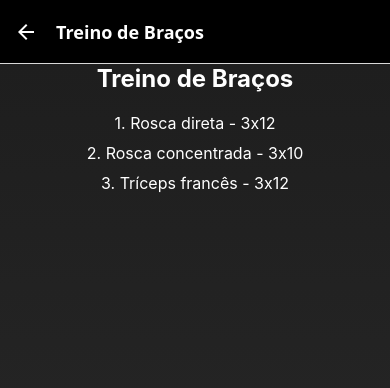
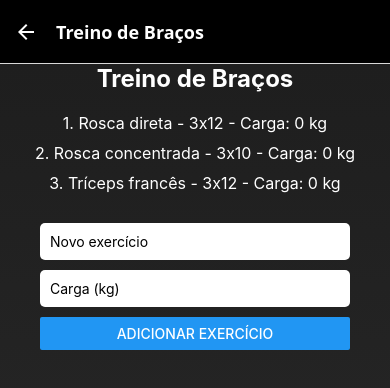
Before and after one commit to Zhennyn/PI-MindMap, a React Native app: screen /Bracos in a window 390 px wide. Shown: the top 388 px of the page. Built offline with nearby package versions, Linux system fonts and the light colour scheme.

Commit message:
Alteração de layout

```diff
--- a/src/SaudeFisica/Home/HomeScreen.tsx
+++ b/src/SaudeFisica/Home/HomeScreen.tsx
@@ -14,28 +14,46 @@ const HomeScreen: React.FC<HomeScreenProps> = ({ navigation }) => {
     <LinearGradient colors={['#1e1e1e', '#2c2c2c', '#3a3a3a']} style={styles.background}>
       <ScrollView contentContainerStyle={styles.container}>
         <SectionTitle title="Início rápido" />
-        <ScrollView horizontal={true} contentContainerStyle={styles.horizontalScroll}>
+        <View style={[styles.buttonContainer, styles.containerSpacing]}>
           <ButtonComponent title="Iniciar Treino" onPress={() => navigation.navigate('TrainingSelection')} />
-        </ScrollView>
+        </View>
 
-        <View style={styles.sectionSpacing}>
+        <View style={[styles.sectionSpacing, styles.containerSpacing]}>
           <SectionTitle title="Rotinas" />
           <ScrollView horizontal={true} contentContainerStyle={styles.horizontalScroll}>
+            <View style={styles.buttonSpacing}>
               <ButtonComponent title="Nova Rotina" onPress={() => navigation.navigate('NewTraining')} />
-            <ButtonComponent title="Minhas Rotinas" onPress={() => navigation.navigate('MinhasRotinas')} />
+            </View>
+            <View style={styles.buttonSpacing}>
+              <ButtonComponent title="Explorar" onPress={() => navigation.navigate('MinhasRotinas')} />
+            </View>
           </ScrollView>
         </View>
 
-        <View style={styles.sectionSpacing}>
+        <View style={[styles.sectionSpacing, styles.containerSpacing]}>
           <SectionTitle title="Rotinas Pré-Montadas" />
           <ScrollView horizontal={true} contentContainerStyle={styles.horizontalScroll}>
+            <View style={styles.buttonSpacing}>
               <ButtonComponent title="Costas" onPress={() => navigation.navigate('Costas')} />
+            </View>
+            <View style={styles.buttonSpacing}>
               <ButtonComponent title="Peito" onPress={() => navigation.navigate('Peito')} />
+            </View>
+            <View style={styles.buttonSpacing}>
               <ButtonComponent title="Pernas" onPress={() => navigation.navigate('Pernas')} />
-            <ButtonComponent title="Braços" onPress={() => navigation.navigate('Braços')} />
+            </View>
+            <View style={styles.buttonSpacing}>
+              <ButtonComponent title="Braços" onPress={() => navigation.navigate('Bracos')} />
+            </View>
+            <View style={styles.buttonSpacing}>
               <ButtonComponent title="Abdômen" onPress={() => navigation.navigate('Abdomen')} />
+            </View>
+            <View style={styles.buttonSpacing}>
               <ButtonComponent title="Cardio" onPress={() => navigation.navigate('Cardio')} />
+            </View>
+            <View style={styles.buttonSpacing}>
               <ButtonComponent title="Alongamento" onPress={() => navigation.navigate('Alongamento')} />
+            </View>
           </ScrollView>
         </View>
       </ScrollView>
@@ -50,16 +68,23 @@ const styles = StyleSheet.create({
   container: {
     flexGrow: 1,
     padding: 10,
+    justifyContent: 'flex-start',
+  },
+  buttonContainer: {
+    marginBottom: 20,
   },
   horizontalScroll: {
     flexDirection: 'row',
     alignItems: 'center',
   },
   sectionSpacing: {
-    marginBottom: 15,
+    marginBottom: 10,
+  },
+  containerSpacing: {
+    marginHorizontal: 15,
   },
   buttonSpacing: {
-    marginHorizontal: 15,
+    marginHorizontal: 5,
   },
 });
 
--- a/src/SaudeFisica/screen/AbdomenScreen.tsx
+++ b/src/SaudeFisica/screen/AbdomenScreen.tsx
@@ -1,15 +1,59 @@
-import React from 'react';
-import { View, Text, StyleSheet, ScrollView } from 'react-native';
+import React, { useState } from 'react';
+import { View, Text, StyleSheet, ScrollView, TextInput, Button } from 'react-native';
 import { LinearGradient } from 'expo-linear-gradient';
 
-const AbdomenScreen: React.FC = () => {
+interface Exercise {
+  name: string;
+  load: string;
+}
+
+const initialExercises: Exercise[] = [
+  { name: 'Rosca direta - 3x12', load: '0' },
+  { name: 'Rosca concentrada - 3x10', load: '0' },
+  { name: 'Tríceps francês - 3x12', load: '0' },
+];
+
+const BracosScreen: React.FC = () => {
+  const [exercises, setExercises] = useState<Exercise[]>(initialExercises);
+  const [newExercise, setNewExercise] = useState<string>('');
+  const [newLoad, setNewLoad] = useState<string>('');
+
+  const addExercise = () => {
+    if (newExercise.trim() === '' || newLoad.trim() === '') {
+      alert('Por favor, insira o nome do exercício e a carga.');
+      return;
+    }
+    setExercises([...exercises, { name: newExercise, load: newLoad }]);
+    setNewExercise('');
+    setNewLoad('');
+  };
+
   return (
     <LinearGradient colors={['#1e1e1e', '#2c2c2c']} style={styles.container}>
       <ScrollView contentContainerStyle={styles.scrollContent}>
-        <Text style={styles.title}>Treino de Abdômen</Text>
-        <Text style={styles.text}>1. Abdominal crunch - 3x15</Text>
-        <Text style={styles.text}>2. Elevação de pernas - 3x12</Text>
-        <Text style={styles.text}>3. Prancha - 3x30s</Text>
+        <Text style={styles.title}>Treino de Braços</Text>
+        {exercises.map((exercise, index) => (
+          <Text key={index} style={styles.text}>
+            {`${index + 1}. ${exercise.name} - Carga: ${exercise.load} kg`}
+          </Text>
+        ))}
+
+        <View style={styles.form}>
+          <TextInput
+            style={styles.input}
+            placeholder="Novo exercício"
+            value={newExercise}
+            onChangeText={setNewExercise}
+          />
+          <TextInput
+            style={styles.input}
+            placeholder="Carga (kg)"
+            value={newLoad}
+            keyboardType="numeric"
+            onChangeText={setNewLoad}
+          />
+          <Button title="Adicionar exercício" onPress={addExercise} />
+        </View>
       </ScrollView>
     </LinearGradient>
   );
@@ -18,15 +62,13 @@ const AbdomenScreen: React.FC = () => {
 const styles = StyleSheet.create({
   container: {
     flex: 1,
-    justifyContent: 'flex-start',
-    alignItems: 'center',
-    paddingTop: 20,
   },
   scrollContent: {
-    justifyContent: 'flex-start',
+    flexGrow: 1, // Permite o conteúdo ocupar o espaço disponível
+    justifyContent: 'flex-start', // Começar o conteúdo no topo
     alignItems: 'center',
     paddingHorizontal: 20,
-    paddingBottom: 20,
+    paddingBottom: 20, // Garantir espaçamento no fundo
   },
   title: {
     fontSize: 24,
@@ -41,6 +83,17 @@ const styles = StyleSheet.create({
     marginBottom: 10,
     textAlign: 'center',
   },
+  form: {
+    marginTop: 20,
+    width: '100%', // Ajusta a largura do formulário
+    paddingHorizontal: 20,
+  },
+  input: {
+    backgroundColor: '#fff',
+    padding: 10,
+    borderRadius: 5,
+    marginBottom: 10,
+  },
 });
 
-export default AbdomenScreen;
+export default BracosScreen;
--- a/src/SaudeFisica/screen/AlongamentoScreen.tsx
+++ b/src/SaudeFisica/screen/AlongamentoScreen.tsx
@@ -1,14 +1,26 @@
-import React from 'react';
-import { View, Text, StyleSheet, ScrollView } from 'react-native';
-import { LinearGradient } from 'expo-linear-gradient';  // Certifique-se de que esta dependência está instalada
+import React, { useState } from 'react';
+import { View, Text, StyleSheet, ScrollView, TextInput, Button } from 'react-native';
+import { LinearGradient } from 'expo-linear-gradient';
 
-const exercises: string[] = [
+const initialExercises: string[] = [
   'Alongamento de pernas - 3x30s',
   'Alongamento de braços - 3x30s',
   'Alongamento de tronco - 3x30s',
 ];
 
 const AlongamentoScreen: React.FC = () => {
+  const [exercises, setExercises] = useState<string[]>(initialExercises);
+  const [newExercise, setNewExercise] = useState<string>('');
+
+  const addExercise = () => {
+    if (newExercise.trim() === '') {
+      alert('Por favor, insira o nome do exercício.');
+      return;
+    }
+    setExercises([...exercises, newExercise]);
+    setNewExercise('');
+  };
+
   return (
     <LinearGradient colors={['#1e1e1e', '#2c2c2c']} style={styles.container}>
       <ScrollView contentContainerStyle={styles.scrollContent}>
@@ -18,6 +30,16 @@ const AlongamentoScreen: React.FC = () => {
             {`${index + 1}. ${exercise}`}
           </Text>
         ))}
+
+        <View style={styles.form}>
+          <TextInput
+            style={styles.input}
+            placeholder="Novo exercício"
+            value={newExercise}
+            onChangeText={setNewExercise}
+          />
+          <Button title="Adicionar exercício" onPress={addExercise} />
+        </View>
       </ScrollView>
     </LinearGradient>
   );
@@ -48,6 +70,17 @@ const styles = StyleSheet.create({
     marginBottom: 10,
     textAlign: 'center',
   },
+  form: {
+    marginTop: 20,
+    width: '100%', // Ajusta a largura do formulário
+    paddingHorizontal: 20,
+  },
+  input: {
+    backgroundColor: '#fff',
+    padding: 10,
+    borderRadius: 5,
+    marginBottom: 10,
+  },
 });
 
 export default AlongamentoScreen;
--- a/src/SaudeFisica/screen/BracosScreen.tsx
+++ b/src/SaudeFisica/screen/BracosScreen.tsx
@@ -1,23 +1,59 @@
-import React from 'react';
-import { View, Text, StyleSheet, ScrollView } from 'react-native';
+import React, { useState } from 'react';
+import { View, Text, StyleSheet, ScrollView, TextInput, Button } from 'react-native';
 import { LinearGradient } from 'expo-linear-gradient';
 
-const exercises: string[] = [
-  'Rosca direta - 3x12',
-  'Rosca concentrada - 3x10',
-  'Tríceps francês - 3x12',
+interface Exercise {
+  name: string;
+  load: string;
+}
+
+const initialExercises: Exercise[] = [
+  { name: 'Rosca direta - 3x12', load: '0' },
+  { name: 'Rosca concentrada - 3x10', load: '0' },
+  { name: 'Tríceps francês - 3x12', load: '0' },
 ];
 
 const BracosScreen: React.FC = () => {
+  const [exercises, setExercises] = useState<Exercise[]>(initialExercises);
+  const [newExercise, setNewExercise] = useState<string>('');
+  const [newLoad, setNewLoad] = useState<string>('');
+
+  const addExercise = () => {
+    if (newExercise.trim() === '' || newLoad.trim() === '') {
+      alert('Por favor, insira o nome do exercício e a carga.');
+      return;
+    }
+    setExercises([...exercises, { name: newExercise, load: newLoad }]);
+    setNewExercise('');
+    setNewLoad('');
+  };
+
   return (
     <LinearGradient colors={['#1e1e1e', '#2c2c2c']} style={styles.container}>
       <ScrollView contentContainerStyle={styles.scrollContent}>
         <Text style={styles.title}>Treino de Braços</Text>
         {exercises.map((exercise, index) => (
           <Text key={index} style={styles.text}>
-            {`${index + 1}. ${exercise}`}
+            {`${index + 1}. ${exercise.name} - Carga: ${exercise.load} kg`}
           </Text>
         ))}
+
+        <View style={styles.form}>
+          <TextInput
+            style={styles.input}
+            placeholder="Novo exercício"
+            value={newExercise}
+            onChangeText={setNewExercise}
+          />
+          <TextInput
+            style={styles.input}
+            placeholder="Carga (kg)"
+            value={newLoad}
+            keyboardType="numeric"
+            onChangeText={setNewLoad}
+          />
+          <Button title="Adicionar exercício" onPress={addExercise} />
+        </View>
       </ScrollView>
     </LinearGradient>
   );
@@ -28,7 +64,7 @@ const styles = StyleSheet.create({
     flex: 1,
   },
   scrollContent: {
-    flexGrow: 1,  // Permite o conteúdo ocupar o espaço disponível
+    flexGrow: 1, // Permite o conteúdo ocupar o espaço disponível
     justifyContent: 'flex-start', // Começar o conteúdo no topo
     alignItems: 'center',
     paddingHorizontal: 20,
@@ -47,6 +83,17 @@ const styles = StyleSheet.create({
     marginBottom: 10,
     textAlign: 'center',
   },
+  form: {
+    marginTop: 20,
+    width: '100%', // Ajusta a largura do formulário
+    paddingHorizontal: 20,
+  },
+  input: {
+    backgroundColor: '#fff',
+    padding: 10,
+    borderRadius: 5,
+    marginBottom: 10,
+  },
 });
 
 export default BracosScreen;
--- a/src/SaudeFisica/screen/CardioScreen.tsx
+++ b/src/SaudeFisica/screen/CardioScreen.tsx
@@ -1,14 +1,33 @@
-import React from 'react';
-import { View, Text, StyleSheet, ScrollView } from 'react-native';
+import React, { useState } from 'react';
+import { View, Text, StyleSheet, ScrollView, TextInput, Button } from 'react-native';
 import { LinearGradient } from 'expo-linear-gradient';
 
-const exercises: string[] = [
-  'Corrida - 20 min',
-  'Pular corda - 10 min',
-  'Burpees - 3x15',
+interface Exercise {
+  name: string;
+  load: string;
+}
+
+const initialExercises: Exercise[] = [
+  { name: 'Corrida - 20 min', load: '0' },
+  { name: 'Pular corda - 10 min', load: '0' },
+  { name: 'Burpees - 3x15', load: '0' },
 ];
 
 const CardioScreen: React.FC = () => {
+  const [exercises, setExercises] = useState<Exercise[]>(initialExercises);
+  const [newExercise, setNewExercise] = useState<string>('');
+  const [newLoad, setNewLoad] = useState<string>('');
+
+  const addExercise = () => {
+    if (newExercise.trim() === '' || newLoad.trim() === '') {
+      alert('Por favor, insira o nome do exercício e a carga.');
+      return;
+    }
+    setExercises([...exercises, { name: newExercise, load: newLoad }]);
+    setNewExercise('');
+    setNewLoad('');
+  };
+
   return (
     <LinearGradient colors={['#1e1e1e', '#2c2c2c']} style={styles.container}>
       <View style={styles.headerContainer}>
@@ -17,9 +36,26 @@ const CardioScreen: React.FC = () => {
       <ScrollView contentContainerStyle={styles.scrollContent}>
         {exercises.map((exercise, index) => (
           <Text key={index} style={styles.text}>
-            {`${index + 1}. ${exercise}`}
+            {`${index + 1}. ${exercise.name} - Carga: ${exercise.load} kg`}
           </Text>
         ))}
+
+        <View style={styles.form}>
+          <TextInput
+            style={styles.input}
+            placeholder="Novo exercício"
+            value={newExercise}
+            onChangeText={setNewExercise}
+          />
+          <TextInput
+            style={styles.input}
+            placeholder="Carga (kg)"
+            value={newLoad}
+            keyboardType="numeric"
+            onChangeText={setNewLoad}
+          />
+          <Button title="Adicionar exercício" onPress={addExercise} />
+        </View>
       </ScrollView>
     </LinearGradient>
   );
@@ -53,6 +89,17 @@ const styles = StyleSheet.create({
     marginBottom: 10,
     textAlign: 'center',
   },
+  form: {
+    marginTop: 20,
+    width: '100%', // Ajusta a largura do formulário
+    paddingHorizontal: 20,
+  },
+  input: {
+    backgroundColor: '#fff',
+    padding: 10,
+    borderRadius: 5,
+    marginBottom: 10,
+  },
 });
 
 export default CardioScreen;
--- a/src/SaudeFisica/screen/PeitoScreen.tsx
+++ b/src/SaudeFisica/screen/PeitoScreen.tsx
@@ -1,23 +1,59 @@
-import React from 'react';
-import { View, Text, StyleSheet, ScrollView } from 'react-native';
+import React, { useState } from 'react';
+import { View, Text, StyleSheet, ScrollView, TextInput, Button } from 'react-native';
 import { LinearGradient } from 'expo-linear-gradient';
 
-const exercises: string[] = [
-  'Supino reto - 3x12',
-  'Supino inclinado - 3x10',
-  'Crucifixo - 3x12',
+interface Exercise {
+  name: string;
+  load: string;
+}
+
+const initialExercises: Exercise[] = [
+  { name: 'Supino reto - 3x12', load: '0' },
+  { name: 'Supino inclinado - 3x10', load: '0' },
+  { name: 'Crucifixo - 3x12', load: '0' },
 ];
 
 const PeitoScreen: React.FC = () => {
+  const [exercises, setExercises] = useState<Exercise[]>(initialExercises);
+  const [newExercise, setNewExercise] = useState<string>('');
+  const [newLoad, setNewLoad] = useState<string>('');
+
+  const addExercise = () => {
+    if (newExercise.trim() === '' || newLoad.trim() === '') {
+      alert('Por favor, insira o nome do exercício e a carga.');
+      return;
+    }
+    setExercises([...exercises, { name: newExercise, load: newLoad }]);
+    setNewExercise('');
+    setNewLoad('');
+  };
+
   return (
     <LinearGradient colors={['#1e1e1e', '#2c2c2c']} style={styles.container}>
       <ScrollView contentContainerStyle={styles.scrollContent}>
         <Text style={styles.title}>Treino de Peito</Text>
         {exercises.map((exercise, index) => (
           <Text key={index} style={styles.text}>
-            {`${index + 1}. ${exercise}`}
+            {`${index + 1}. ${exercise.name} - Carga: ${exercise.load} kg`}
           </Text>
         ))}
+
+        <View style={styles.form}>
+          <TextInput
+            style={styles.input}
+            placeholder="Novo exercício"
+            value={newExercise}
+            onChangeText={setNewExercise}
+          />
+          <TextInput
+            style={styles.input}
+            placeholder="Carga (kg)"
+            value={newLoad}
+            keyboardType="numeric"
+            onChangeText={setNewLoad}
+          />
+          <Button title="Adicionar exercício" onPress={addExercise} />
+        </View>
       </ScrollView>
     </LinearGradient>
   );
@@ -46,6 +82,17 @@ const styles = StyleSheet.create({
     marginBottom: 10,
     textAlign: 'center',
   },
+  form: {
+    marginTop: 20,
+    width: '100%', // Ajusta a largura do formulário
+    paddingHorizontal: 20,
+  },
+  input: {
+    backgroundColor: '#fff',
+    padding: 10,
+    borderRadius: 5,
+    marginBottom: 10,
+  },
 });
 
 export default PeitoScreen;
--- a/src/SaudeFisica/screen/PernasScreen.tsx
+++ b/src/SaudeFisica/screen/PernasScreen.tsx
@@ -1,23 +1,59 @@
-import React from 'react';
-import { View, Text, StyleSheet, ScrollView } from 'react-native';
+import React, { useState } from 'react';
+import { View, Text, StyleSheet, ScrollView, TextInput, Button } from 'react-native';
 import { LinearGradient } from 'expo-linear-gradient';
 
-const exercises: string[] = [
-  'Agachamento livre - 3x12',
-  'Leg press - 3x10',
-  'Cadeira extensora - 3x12',
+interface Exercise {
+  name: string;
+  load: string;
+}
+
+const initialExercises: Exercise[] = [
+  { name: 'Agachamento livre - 3x12', load: '0' },
+  { name: 'Leg press - 3x10', load: '0' },
+  { name: 'Cadeira extensora - 3x12', load: '0' },
 ];
 
 const PernasScreen: React.FC = () => {
+  const [exercises, setExercises] = useState<Exercise[]>(initialExercises);
+  const [newExercise, setNewExercise] = useState<string>('');
+  const [newLoad, setNewLoad] = useState<string>('');
+
+  const addExercise = () => {
+    if (newExercise.trim() === '' || newLoad.trim() === '') {
+      alert('Por favor, insira o nome do exercício e a carga.');
+      return;
+    }
+    setExercises([...exercises, { name: newExercise, load: newLoad }]);
+    setNewExercise('');
+    setNewLoad('');
+  };
+
   return (
     <LinearGradient colors={['#1e1e1e', '#2c2c2c']} style={styles.container}>
       <ScrollView contentContainerStyle={styles.scrollContent}>
         <Text style={styles.title}>Treino de Pernas</Text>
         {exercises.map((exercise, index) => (
           <Text key={index} style={styles.text}>
-            {`${index + 1}. ${exercise}`}
+            {`${index + 1}. ${exercise.name} - Carga: ${exercise.load} kg`}
           </Text>
         ))}
+
+        <View style={styles.form}>
+          <TextInput
+            style={styles.input}
+            placeholder="Novo exercício"
+            value={newExercise}
+            onChangeText={setNewExercise}
+          />
+          <TextInput
+            style={styles.input}
+            placeholder="Carga (kg)"
+            value={newLoad}
+            keyboardType="numeric"
+            onChangeText={setNewLoad}
+          />
+          <Button title="Adicionar exercício" onPress={addExercise} />
+        </View>
       </ScrollView>
     </LinearGradient>
   );
@@ -46,6 +82,17 @@ const styles = StyleSheet.create({
     marginBottom: 10,
     textAlign: 'center',
   },
+  form: {
+    marginTop: 20,
+    width: '100%', // Ajusta a largura do formulário
+    paddingHorizontal: 20,
+  },
+  input: {
+    backgroundColor: '#fff',
+    padding: 10,
+    borderRadius: 5,
+    marginBottom: 10,
+  },
 });
 
 export default PernasScreen;
--- a/src/SaudeFisica/screen/TrainingSelectionScreen.tsx
+++ b/src/SaudeFisica/screen/TrainingSelectionScreen.tsx
@@ -2,6 +2,7 @@ import React, { useState } from 'react';
 import { View, Text, StyleSheet, Button } from 'react-native';
 import { Picker } from '@react-native-picker/picker';
 import { NativeStackNavigationProp } from '@react-navigation/native-stack';
+import { LinearGradient } from 'expo-linear-gradient';
 
 type Training = {
   label: string;
@@ -44,6 +45,7 @@ const TrainingSelectionScreen: React.FC<TrainingSelectionScreenProps> = ({ navig
   };
 
   return (
+    <LinearGradient colors={['#1e1e1e', '#2c2c2c', '#3a3a3a']} style={styles.background}>
       <View style={styles.container}>
         <Text style={styles.title}>Selecione o Tipo de Treino</Text>
         <Picker
@@ -52,17 +54,21 @@ const TrainingSelectionScreen: React.FC<TrainingSelectionScreenProps> = ({ navig
           onValueChange={(itemValue) => setSelectedTraining(itemValue)}
         >
           {trainings.map((training) => (
-          <Picker.Item key={training.value} label={training.label} value={training.value} />
+            <Picker.Item key={training.value} label={training.label} value={training.value} color="#ffffff" />
           ))}
         </Picker>
         <View style={styles.buttonContainer}>
-        <Button title="Iniciar Treino" onPress={handleStartTraining} />
+          <Button title="Iniciar Treino" onPress={handleStartTraining} color="#ffffff" />
         </View>
       </View>
+    </LinearGradient>
   );
 };
 
 const styles = StyleSheet.create({
+  background: {
+    flex: 1,
+  },
   container: {
     flex: 1,
     justifyContent: 'center',
@@ -73,14 +79,16 @@ const styles = StyleSheet.create({
     fontWeight: 'bold',
     textAlign: 'center',
     marginBottom: 20,
+    color: '#FFFFFF',
   },
   picker: {
     height: 50,
     width: '100%',
     marginBottom: 20,
+    color: '#FFFFFF',
   },
   buttonContainer: {
-    marginTop: 150, // Aumenta a margem superior para mover o botão mais para baixo
+    marginTop: 150,
   },
 });
 
```
Also changed, not shown: 1 other file (tests, documents, lock files or other folders). Lines whose indentation alone changed are shown as unchanged.
